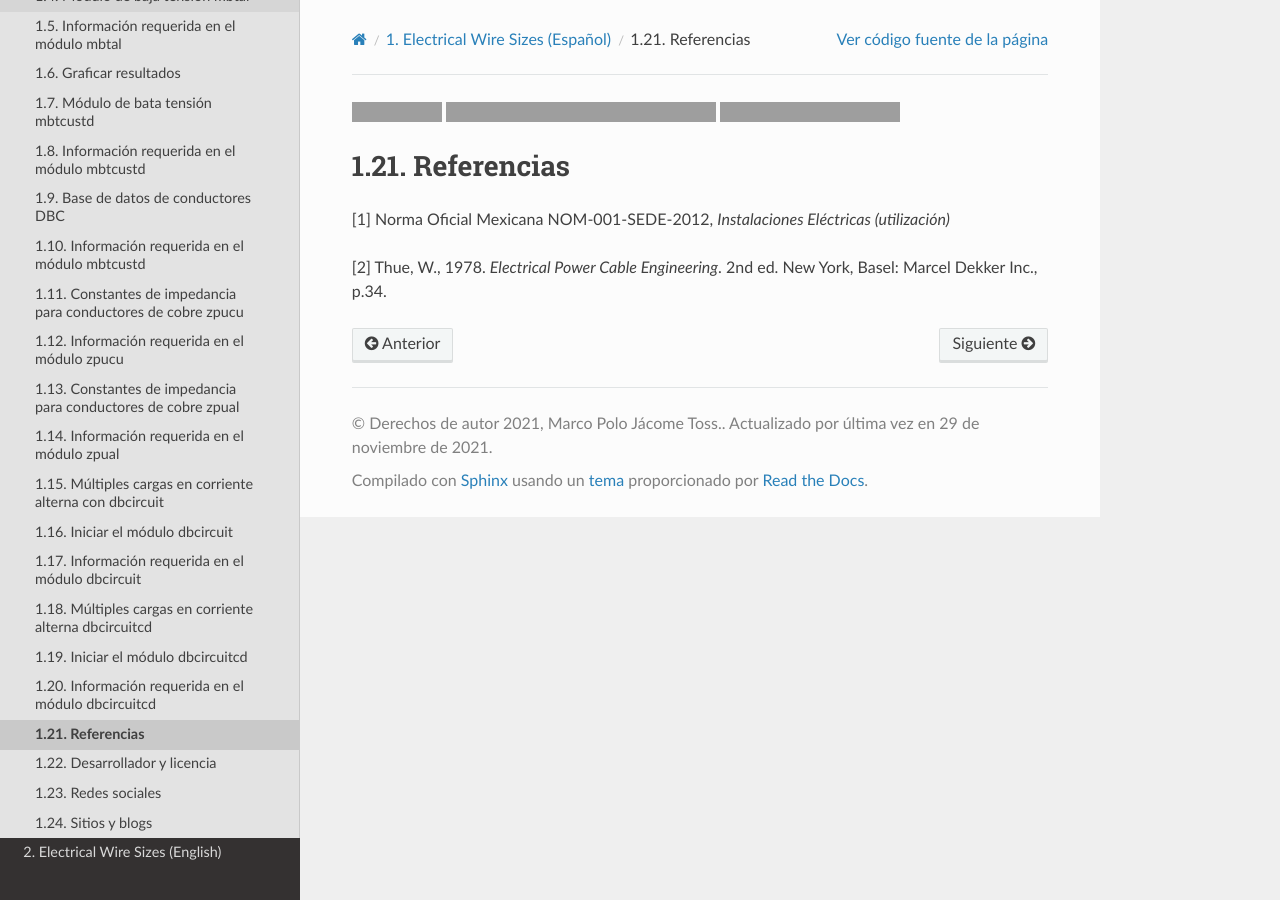
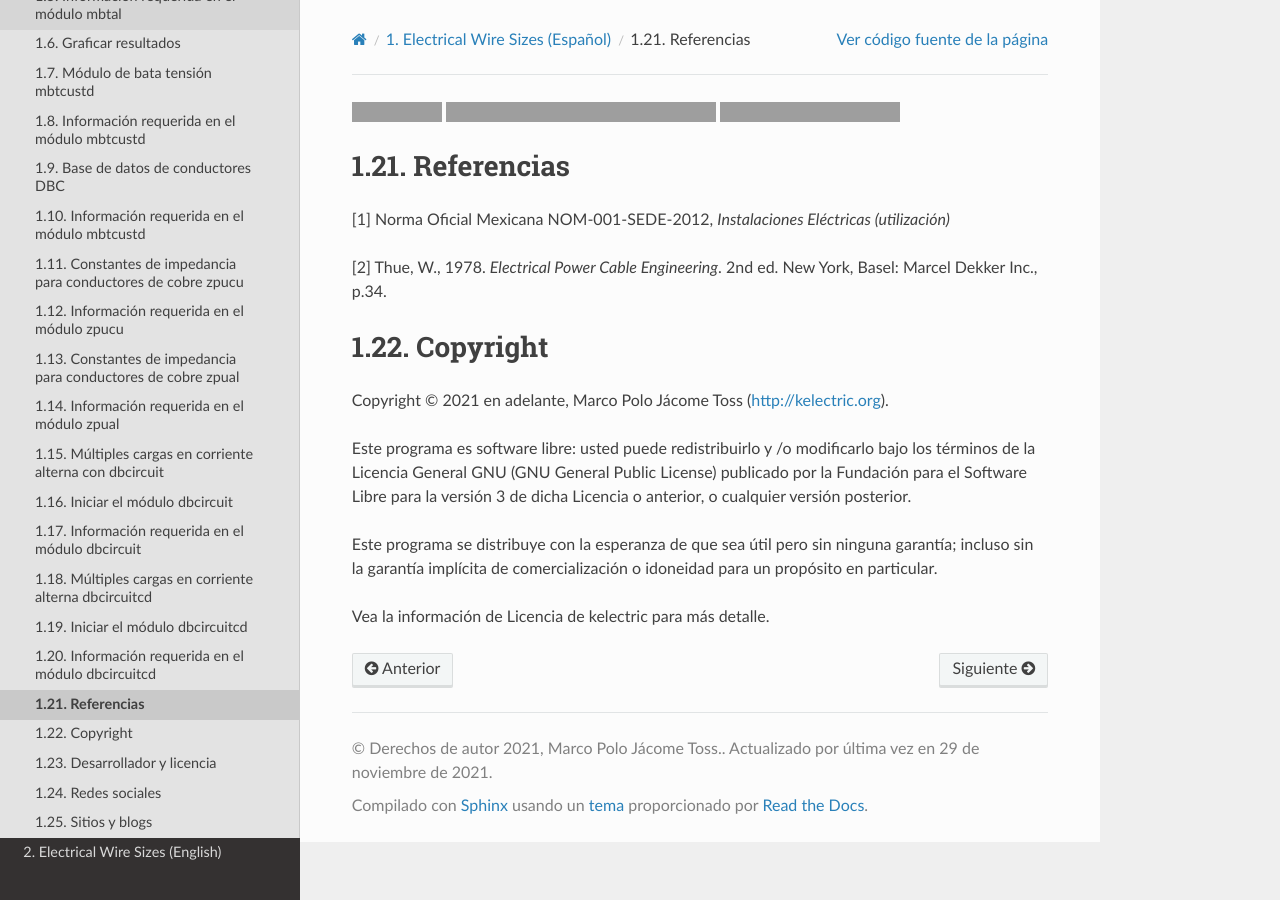
Before and after one commit to jacometoss/PyEWS, a Sphinx documentation site: the page built from docs/parte1/Reference.rst, in a window 1280 px wide, cut to the strip 0-900 px from the top of the page. Built offline with Sphinx 7.4.7 and the Read the Docs theme 2.0.0, drawn with Linux system fonts in a browser that asks for light colours; some of the changed text lies outside the part shown; grey boxes are pictures that could not be loaded.

Commit message:
Update Reference.rst

```diff
--- a/docs/parte1/Reference.rst
+++ b/docs/parte1/Reference.rst
@@ -13,6 +13,18 @@ Referencias
 [2] Thue, W., 1978. *Electrical Power Cable Engineering*. 2nd ed. New
 York, Basel: Marcel Dekker Inc., p.34.
 
+
+Copyright
+=========
+
+Copyright © 2021 en adelante, Marco Polo Jácome Toss (http://kelectric.org).
+
+Este programa es software libre: usted puede redistribuirlo y /o modificarlo bajo los términos de la Licencia General GNU (GNU General Public License) publicado por la Fundación para el Software Libre para la versión 3 de dicha Licencia o anterior, o cualquier versión posterior.
+
+Este programa se distribuye con la esperanza de que sea útil pero sin ninguna garantía; incluso sin la garantía implícita de comercialización o idoneidad para un propósito en particular.
+
+Vea la información de Licencia de kelectric para más detalle.
+
 .. |image1| image:: https://badge.fury.io/py/ElectricalWireSizes.svg
    :target: https://badge.fury.io/py/ElectricalWireSizes
 .. |image2| image:: https://static.pepy.tech/personalized-badge/electricalwiresizes?period=total&units=none&left_color=grey&right_color=blue&left_text=Downloads
```
